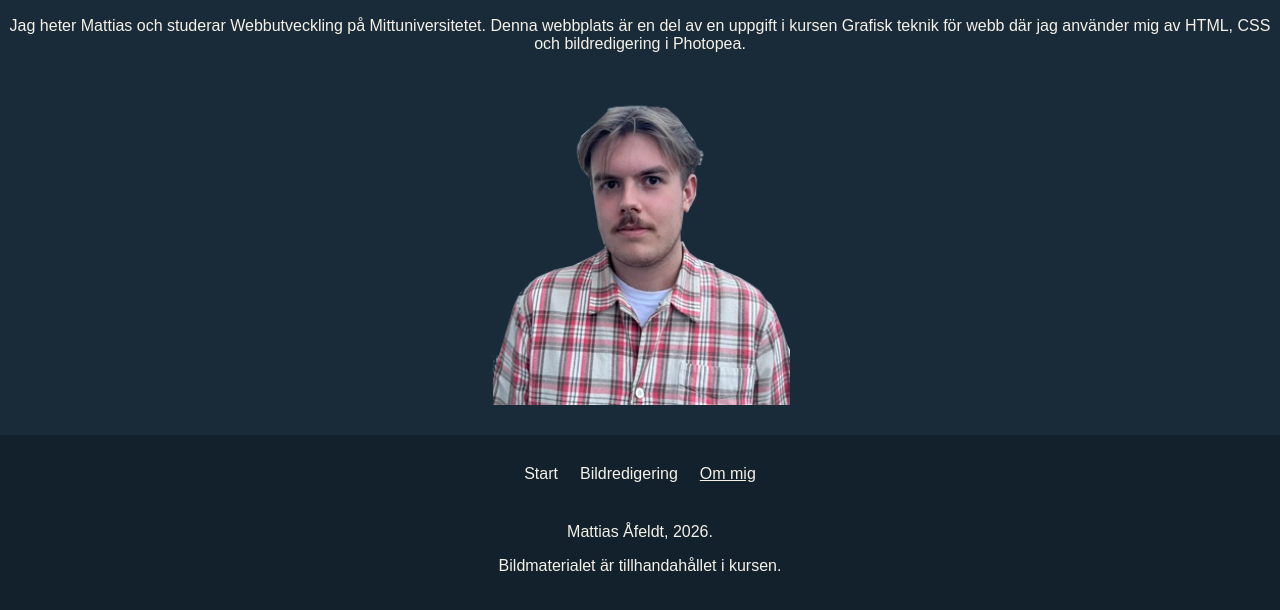
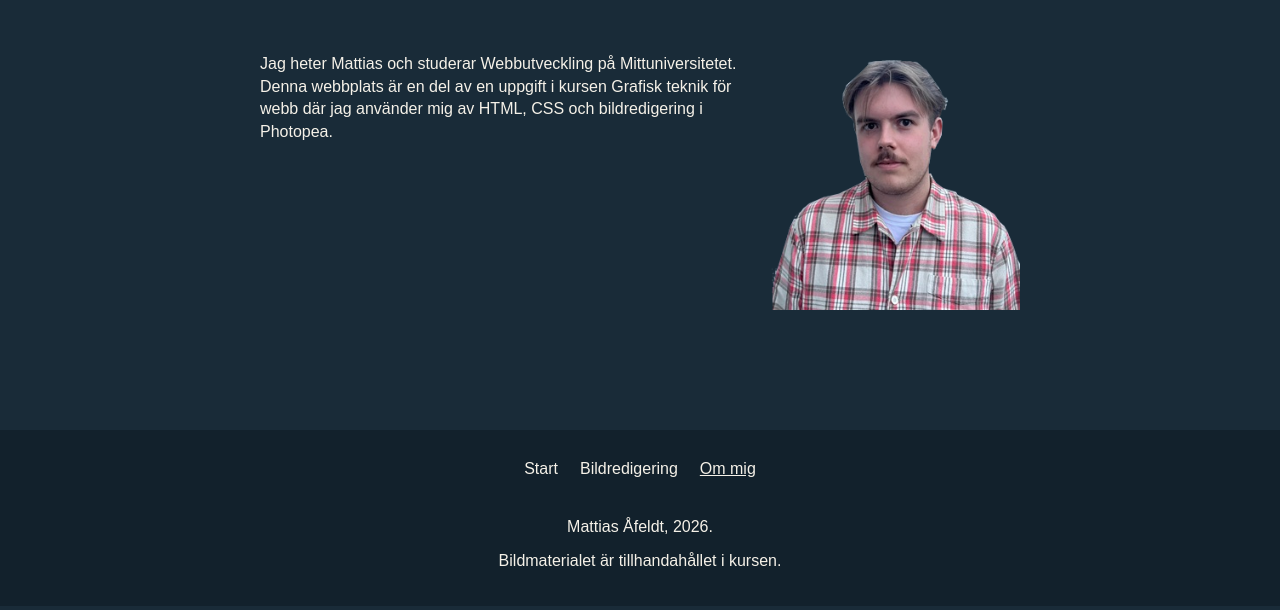
Before and after one commit to mattiasafeldt/bildserie-lab, a plain HTML site: page om-mig.html in a window 1280 px wide. Shown: the part 194-804 px from the top of the page. Drawn offline with Linux system fonts and the light colour scheme.

Commit message:
Påbörjat CSS för Om mig.

```diff
--- a/om-mig.html
+++ b/om-mig.html
@@ -25,11 +25,13 @@
     </header>
     <main>
         <h1>Om mig</h1>
+        <div class="about-me">
         <p>Jag heter Mattias och studerar Webbutveckling på Mittuniversitetet.
             Denna webbplats är en del av en uppgift i kursen Grafisk teknik för webb där jag använder mig av
             HTML, CSS och bildredigering i Photopea.
         </p>
         <img class="portrait" src="images/portratt.png" alt="Porträtt av Mattias">
+        </div>
 
     </main>
     <!--Sidfot med navigation -->
--- a/style.css
+++ b/style.css
@@ -7,6 +7,9 @@ body {
     margin: 0;
     background-color: #192b38;
     color: #f5f1e8;
+    min-height: 100vh;
+    display: flex;
+    flex-direction: column;
 }
 .site-header {
     display: flex;
@@ -82,6 +85,7 @@ p {
     color: #f5f1e8;
     text-align: center;
     padding: 20px;
+    margin-top: auto;
 }
 .footer-nav {
     display: flex;
@@ -178,4 +182,19 @@ p {
     .site-footer ul.footer-nav {
         margin-bottom: 10px;
     }
+    .about-me {
+        display: grid;
+        grid-template-columns: 1fr 250px;
+        gap: 30px;
+        max-width: 800px;
+        margin-inline: auto;
+        padding: 20px;
+    }
+    .about-me p {
+        text-align: left;
+        line-height: 1.4;
+    }
+    .about-me .portrait {
+        margin: 0;
+    }
 }
```
